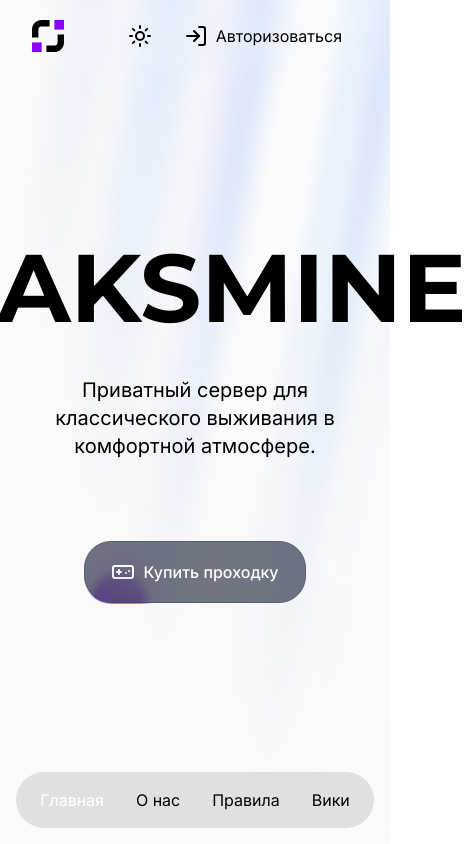
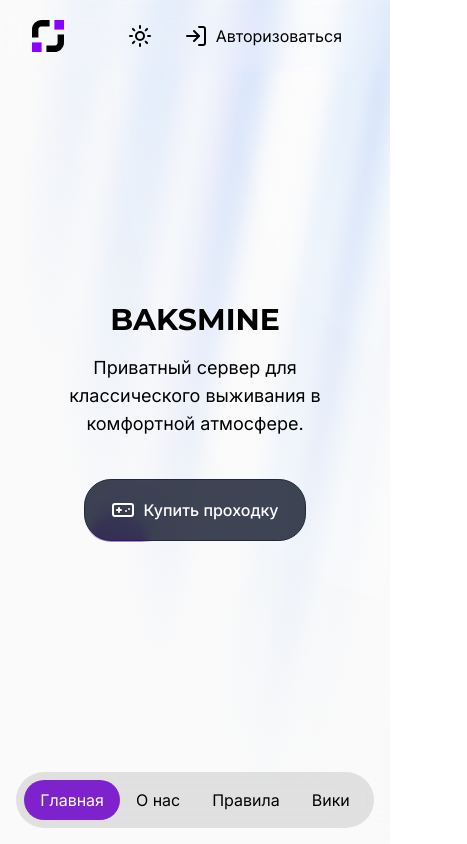
Before and after one commit to ShotMeow/baksmine, a Next.js app: page / in a window 390 px wide. Shown: the whole page, 467 px wide, since content can reach past the window. Built offline with nearby package versions, Linux system fonts and the light colour scheme.

Commit message:
Fixed: Text sizes

```diff
--- a/app/about-us/page.tsx
+++ b/app/about-us/page.tsx
@@ -1,6 +1,6 @@
-import type { FC } from "react";
-import type { Metadata } from "next";
-import { TextGenerateEffect } from "@/features/theme/components/TextGenerateEffect";
+import type {FC} from "react";
+import type {Metadata} from "next";
+import {TextGenerateEffect} from "@/features/theme/components/TextGenerateEffect";
 
 export const metadata: Metadata = {
     title: "BAKSMINE - О нас",
@@ -10,8 +10,8 @@ export const metadata: Metadata = {
 const AboutUs: FC = () => {
     return (
         <main className="flex h-screen items-center justify-center">
-      <h1 className="text-3xl">
-        <TextGenerateEffect words={"Раздел находится в разработке..."} />
+            <h1 className="text-center text-3xl">
+                <TextGenerateEffect words={"Раздел находится в разработке..."}/>
             </h1>
         </main>
     );
--- a/app/page.tsx
+++ b/app/page.tsx
@@ -1,27 +1,27 @@
 "use client";
-import type { FC } from "react";
-import { AuroraBackground } from "@/features/theme/components/AuroraBackground";
-import { Gamepad } from "lucide-react";
-import { Button } from "@/features/theme/components/MovingBorder";
-import { TextGenerateEffect } from "@/features/theme/components/TextGenerateEffect";
+import type {FC} from "react";
+import {AuroraBackground} from "@/features/theme/components/AuroraBackground";
+import {Gamepad} from "lucide-react";
+import {Button} from "@/features/theme/components/MovingBorder";
+import {TextGenerateEffect} from "@/features/theme/components/TextGenerateEffect";
 
 const Home: FC = () => {
     return (
         <main className="container flex h-screen flex-col items-center justify-center text-center">
-      <AuroraBackground className="absolute inset-x-0 top-0 -z-50 dark:opacity-50" />
-      <h1 className="font-montserrat text-8xl font-bold">
-        <TextGenerateEffect words={"BAKSMINE"} duration={2} />
+            <AuroraBackground className="absolute inset-x-0 top-0 -z-50 dark:opacity-50"/>
+            <h1 className="font-montserrat text-3xl font-bold sm:text-6xl lg:text-8xl">
+                <TextGenerateEffect words={"BAKSMINE"} duration={2}/>
             </h1>
-      <p className="relative mt-10 text-xl dark:text-zinc-300">
+            <p className="relative mt-4 text-lg sm:text-xl md:mt-10 dark:text-zinc-300">
                 <TextGenerateEffect
                     words={
                         "Приватный сервер для классического выживания в комфортной атмосфере."
                     }
                 />
             </p>
-      <div className="mt-20 flex items-center gap-8">
-        <Button className="animate-pulse hover:animate-none">
-          <Gamepad />
+            <div className="mt-10 flex animate-show items-center gap-8 md:mt-20">
+                <Button>
+                    <Gamepad/>
                     Купить проходку
                 </Button>
             </div>
--- a/app/rules/page.tsx
+++ b/app/rules/page.tsx
@@ -1,6 +1,6 @@
-import type { FC } from "react";
-import type { Metadata } from "next";
-import { TextGenerateEffect } from "@/features/theme/components/TextGenerateEffect";
+import type {FC} from "react";
+import type {Metadata} from "next";
+import {TextGenerateEffect} from "@/features/theme/components/TextGenerateEffect";
 
 export const metadata: Metadata = {
     title: "BAKSMINE - Правила",
@@ -10,8 +10,8 @@ export const metadata: Metadata = {
 const Rules: FC = () => {
     return (
         <main className="flex h-screen items-center justify-center">
-      <h1 className="text-3xl">
-        <TextGenerateEffect words={"Раздел находится в разработке..."} />
+            <h1 className="text-center text-3xl">
+                <TextGenerateEffect words={"Раздел находится в разработке..."}/>
             </h1>
         </main>
     );
--- a/src/components/Menu/index.tsx
+++ b/src/components/Menu/index.tsx
@@ -1,14 +1,15 @@
 "use client";
 
-import type { FC, HTMLAttributes } from "react";
-import { navItems } from "@/constants/nav";
+import type {FC, HTMLAttributes} from "react";
+import {navItems} from "@/constants/nav";
 import Link from "next/link";
-import { usePathname } from "next/navigation";
+import {usePathname} from "next/navigation";
 import clsx from "clsx";
 
-interface Props extends HTMLAttributes<HTMLDivElement> {}
+interface Props extends HTMLAttributes<HTMLDivElement> {
+}
 
-const Menu: FC<Props> = ({ className, ...props }) => {
+const Menu: FC<Props> = ({className, ...props}) => {
     const pathname = usePathname();
 
     return (
@@ -21,7 +22,7 @@ const Menu: FC<Props> = ({ className, ...props }) => {
                     <li className="shrink-0" key={item.href}>
                         <Link
                             className={clsx("inline-block rounded-full px-4 py-2", {
-                "bg-purple text-white":
+                                "bg-purple-700 text-white":
                                     pathname === item.href ||
                                     pathname.startsWith(item.href + "/"),
                             })}
--- a/tailwind.config.ts
+++ b/tailwind.config.ts
@@ -1,4 +1,4 @@
-import type { Config } from "tailwindcss";
+import type {Config} from "tailwindcss";
 
 const config: Config = {
     content: ["./src/**/*.{ts,tsx,mdx}", "./app/**/*.{ts,tsx,mdx}"],
@@ -10,6 +10,7 @@ const config: Config = {
             },
             animation: {
                 aurora: "aurora 60s linear infinite",
+                show: "show 2s ease"
             },
             keyframes: {
                 aurora: {
@@ -20,6 +21,16 @@ const config: Config = {
                         backgroundPosition: "350% 50%, 350% 50%",
                     },
                 },
+                show: {
+                    from: {
+                        opacity: "0",
+                        filter: "blur(10px)"
+                    },
+                    to: {
+                        opacity: "1",
+                        filter: "blur(0px)"
+                    }
+                }
             },
         },
         container: {
@@ -39,7 +50,7 @@ const {
     default: flattenColorPalette,
 } = require("tailwindcss/lib/util/flattenColorPalette");
 
-function addVariablesForColors({ addBase, theme }: any) {
+function addVariablesForColors({addBase, theme}: any) {
     let allColors = flattenColorPalette(theme("colors"));
     let newVars = Object.fromEntries(
         Object.entries(allColors).map(([key, val]) => [`--${key}`, val]),
```
Lines whose indentation alone changed are shown as unchanged.
